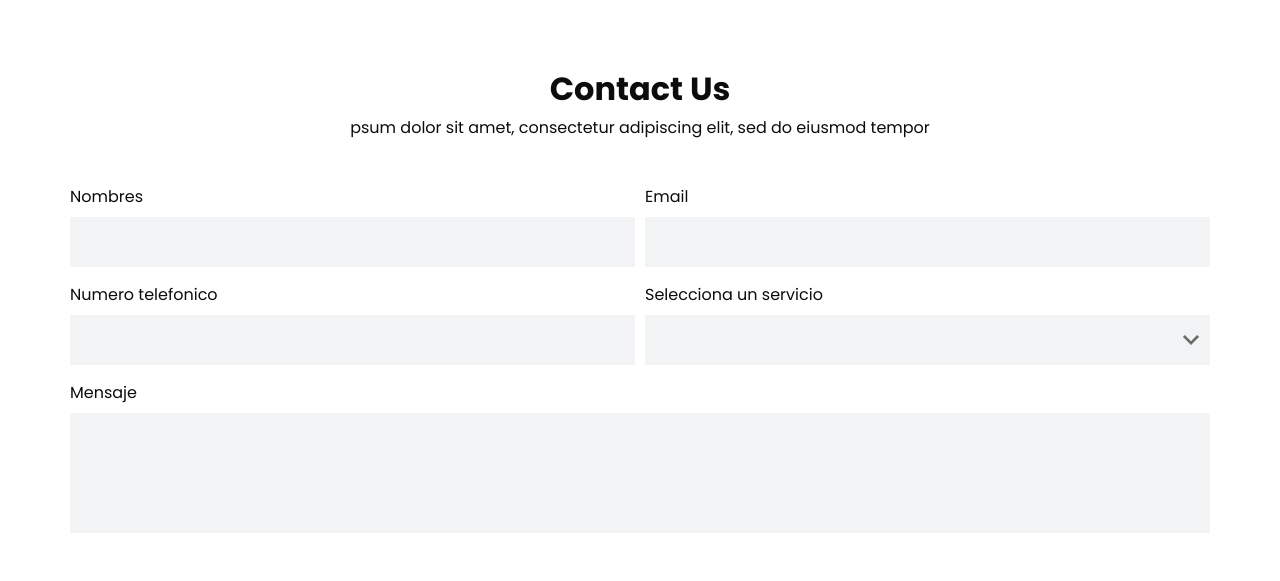
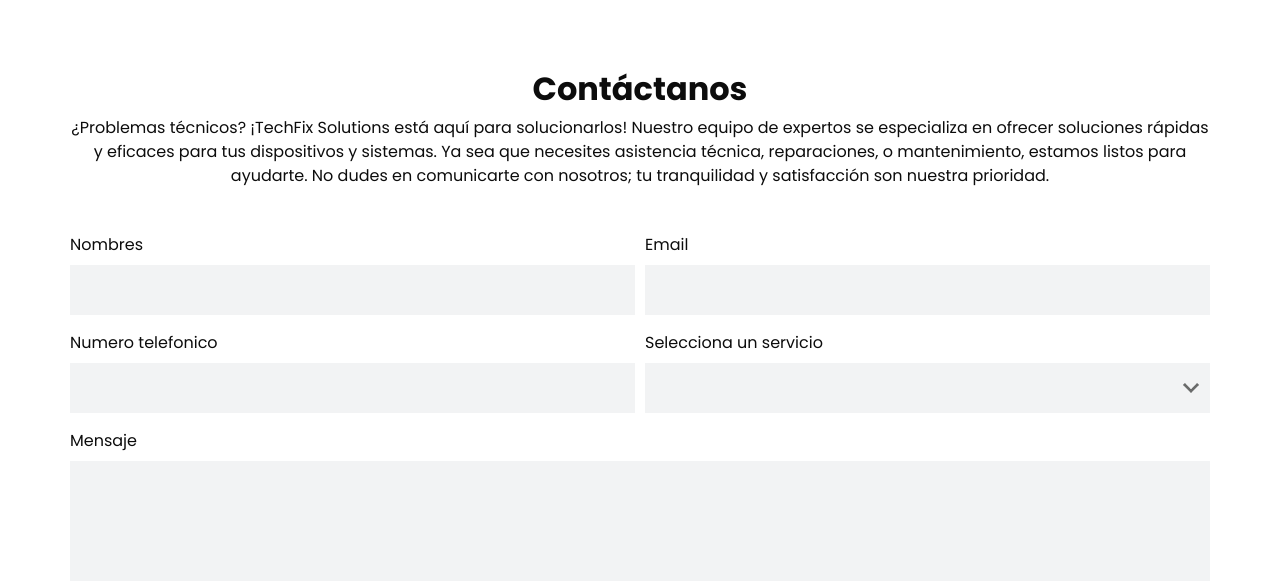
Before and after one commit to Harpyslayer1987/web_personal, a plain HTML site: page contact.html in a window 1280 px wide. Shown: the part 190-771 px from the top of the page. Drawn offline with nearby package versions, Linux system fonts and the light colour scheme.

Commit message:
Update contact.html
cambios en el codfigo htmal contact

```diff
--- a/contact.html
+++ b/contact.html
@@ -83,11 +83,14 @@
     <section class="contact_section layout_padding">
         <div class="container contact_heading">
             <h2>
-                Contact Us
+
+                Contáctanos
+
             </h2>
-            <p>
-                psum dolor sit amet, consectetur adipiscing elit, sed do eiusmod tempor
-            </p>
+        <p>
+            ¿Problemas técnicos? ¡TechFix Solutions está aquí para solucionarlos! Nuestro equipo de expertos se especializa en ofrecer soluciones rápidas y eficaces para tus dispositivos y sistemas. Ya sea que necesites asistencia técnica, reparaciones, o mantenimiento, estamos listos para ayudarte. No dudes en comunicarte con nosotros; tu tranquilidad y satisfacción son nuestra prioridad.
+        </p>
+
         </div>
         <div class="container">
             <form>
```
